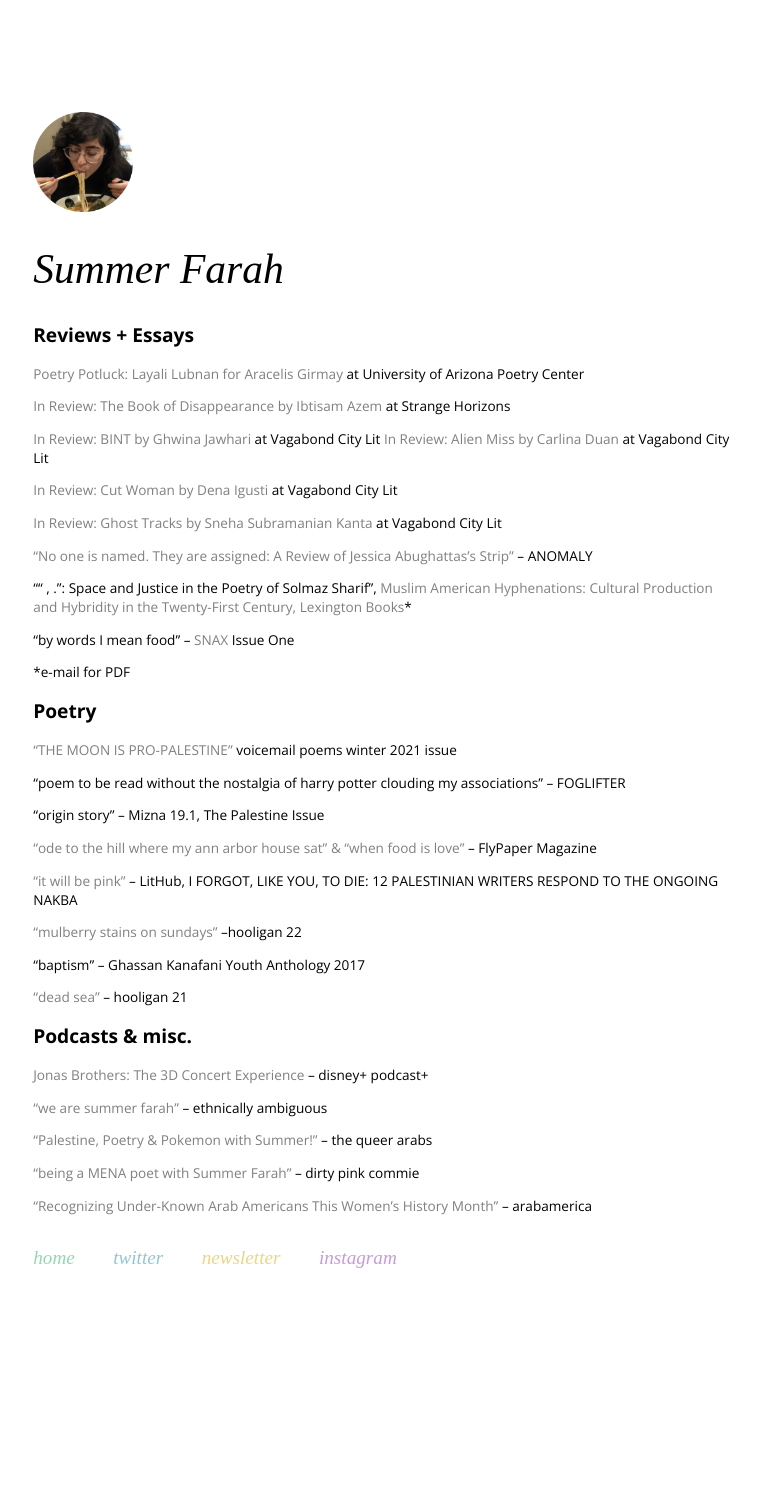
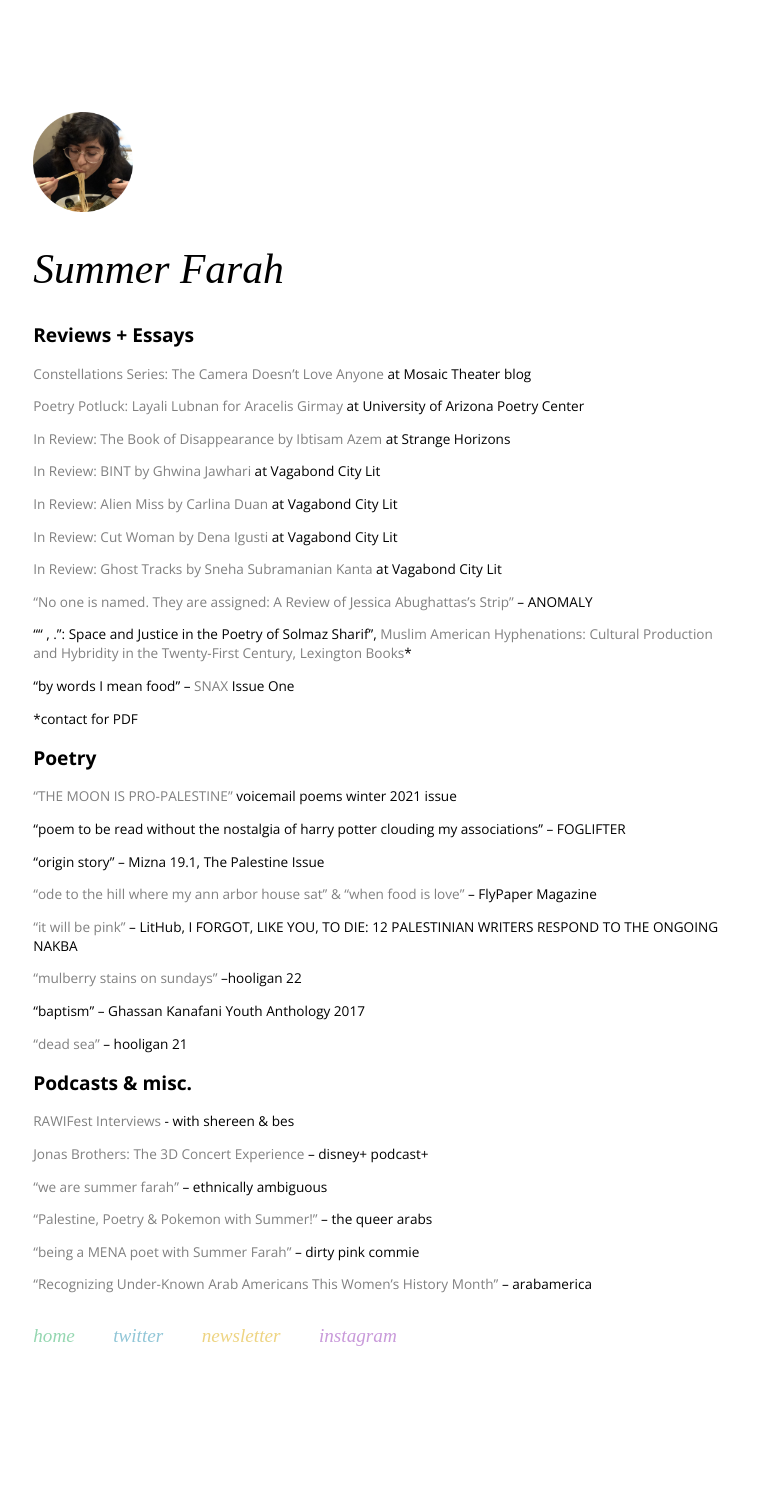
Before and after one commit to jilliangmeehan/summer-farah, a Jekyll site: the page built from work.html, in a window 1280 px wide. Shown: the whole page, without its empty margins (66-826 px from the left). Built offline with Jekyll 4.4.1, drawn with Linux system fonts in a browser that asks for light colours; some web fonts are replaced; before the commit the page ends 1413 px from its top, so only the background shows below that.

Commit message:
Update work.md

```diff
--- a/_includes/work.md
+++ b/_includes/work.md
@@ -1,9 +1,12 @@
 ## Reviews + Essays
+[Constellations Series: The Camera Doesn't Love Anyone](https://mosaictheater.org/blog/constellations-series-camera) at Mosaic Theater blog
+
 [Poetry Potluck: Layali Lubnan for Aracelis Girmay](https://poetry.arizona.edu/blog/poetry-potluck-9-layali-lubnan-aracelis-girmay) at University of Arizona Poetry Center
 
 [In Review: The Book of Disappearance by Ibtisam Azem](http://strangehorizons.com/non-fiction/reviews/the-book-of-disappearance-by-ibtisam-azem-translated-by-sinan-antoon/) at Strange Horizons
 
 [In Review: BINT by Ghwina Jawhari](https://vagabondcitylit.com/2021/04/19/in-review-bint-by-ghina-jawhari/) at Vagabond City Lit
+
 [In Review: Alien Miss by Carlina Duan](https://vagabondcitylit.com/2021/03/15/in-review-alien-miss-by-carlina-duan/) at Vagabond City Lit
 
 [In Review: Cut Woman by Dena Igusti](https://vagabondcitylit.com/2020/12/14/in-review-cut-woman-by-dena-igusti/) at Vagabond City Lit
@@ -16,7 +19,7 @@
 
 "by words I mean food" – [SNAX](https://snaxreport.com/) Issue One
 
-*e-mail for PDF
+*contact for PDF
 
 ## Poetry
 ["THE MOON IS PRO-PALESTINE"](https://voicemailpoems.org/2021/02/02/the-moon-is-pro-palestine/) voicemail poems winter 2021 issue
@@ -37,6 +40,8 @@
 
 
 ## Podcasts & misc.
+[RAWIFest Interviews](https://soundcloud.com/radiusarabamericanwriters/sets/rawifest-2021) - with shereen & bes
+
 [Jonas Brothers: The 3D Concert Experience](https://open.spotify.com/episode/53Z3M8GrjTwkavYXsrFaZX?si=WN44R1cYQQirXtBw0a8JHQ) – disney+ podcast+
 
 ["we are summer farah"](https://www.ethnicallyambiguouspod.com/podcasts/we-are-summer-farah.html) – ethnically ambiguous
```
